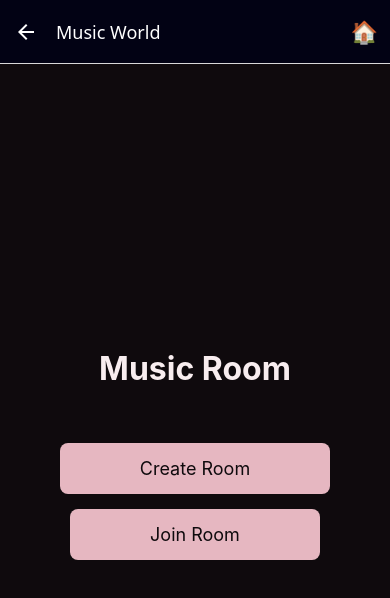
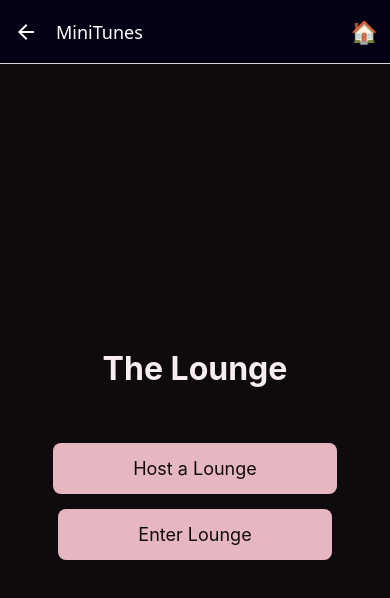
Before and after one commit to vijay70139/musicworld_fe, a React Native app: screen /Room in a window 390 px wide. Shown: the top 598 px of the page. Built offline with nearby package versions, Linux system fonts and the light colour scheme; no server answers.

Commit message:
updated namings

```diff
--- a/src/context/RoomContext.js
+++ b/src/context/RoomContext.js
@@ -33,7 +33,7 @@ export const RoomProvider = ({ children }) => {
     if (!roomId) return;
 
     const handleReconnect = () => {
-      console.log('🔁 Re-syncing room:', roomId);
+      console.log('🔁 Re-syncing Lounge:', roomId);
       socket.emit('sync_request', { roomId });
     };
 
@@ -111,18 +111,14 @@ export const RoomProvider = ({ children }) => {
       setRoomName(room.name);
       setUserName(user);
 
-      Alert.alert(
-        'Room Created 🎉',
-        `Room "${room.name}" created successfully!`,
-        [
-          {
-            text: 'OK',
-            onPress: () => onSuccessNavigate(), // Navigate only after alert click
-          },
-        ],
-      );
+      Alert.alert(`Lounge "${room.name}" created successfully! 🎉`, [
+        {
+          text: 'OK',
+          onPress: () => onSuccessNavigate(), // Navigate only after alert click
+        },
+      ]);
     } catch (error) {
-      Alert.alert('Error', 'Failed to create room');
+      Alert.alert('Error', 'Failed to create lounge. Please try again.');
     }
   };
 
--- a/src/hooks/useRoomSocket.js
+++ b/src/hooks/useRoomSocket.js
@@ -12,7 +12,7 @@ const useRoomSocket = (
   useEffect(() => {
     if (!roomId) return;
 
-    console.log('Socket listeners active for room:', roomId);
+    console.log('Socket listeners active for lounge:', roomId);
 
     // --------------------------
     // PLAYLIST UPDATE
--- a/src/navigation/RootNavigator.js
+++ b/src/navigation/RootNavigator.js
@@ -23,37 +23,37 @@ export default function RootNavigator() {
           headerStyle: { backgroundColor: '#020214' },
           headerTintColor: '#fff',
           headerRight: () => <HomeButton />,
-          title: 'Music World',
+          title: 'MiniTunes',
         }}
       >
         <Stack.Screen name="VerifyUser" component={VerifyUserScreen} />
         <Stack.Screen
           name="Home"
           component={HomeScreen}
-          options={{ title: 'Music World' }}
+          options={{ title: 'MiniTunes' }}
         />
 
         <Stack.Screen
           name="CreateRoom"
           component={CreateRoomScreen}
-          options={{ title: 'Create Room' }}
+          options={{ title: 'Host a Lounge' }}
         />
         <Stack.Screen
           name="CreatedRoomList"
           component={CreatedRoomListScreen}
-          options={{ title: 'Create Room List' }}
+          options={{ title: 'Lounge List' }}
         />
 
         <Stack.Screen
           name="JoinRoom"
           component={JoinRoomScreen}
-          options={{ title: 'Join Room' }}
+          options={{ title: 'Join Lounge' }}
         />
 
         <Stack.Screen
           name="Room"
           component={RoomScreen}
-          options={{ title: 'Music Room' }}
+          options={{ title: 'The Lounge' }}
         />
 
         <Stack.Screen
--- a/src/screens/CreateRoomScreen.js
+++ b/src/screens/CreateRoomScreen.js
@@ -21,7 +21,7 @@ export default function CreateRoomScreen({ navigation }) {
   ];
   const handleCreate = () => {
     if (!roomName || !userName) {
-      return Alert.alert('Required', 'Enter Room Name & Your Name');
+      return Alert.alert('Required', 'Enter Lounge Name & Your Name');
     }
     createRoom(roomName, userName, () => {
       navigation.navigate('CreatedRoomList');
@@ -38,7 +38,7 @@ export default function CreateRoomScreen({ navigation }) {
         screen={'createRoomScreen'}
         starCount={2}
       />
-      <Text style={styles.title}>Create Room</Text>
+      {/* <Text style={styles.title}>Host a Lounge</Text> */}
 
       {/* Username Input */}
       <TextInput
@@ -52,14 +52,14 @@ export default function CreateRoomScreen({ navigation }) {
       {/* Room Name Input */}
       <TextInput
         style={styles.input}
-        placeholder="Enter Room Name"
+        placeholder="Enter Lounge Name"
         placeholderTextColor="#777"
         value={roomName}
         onChangeText={setRoomName}
       />
 
       <TouchableOpacity style={styles.createBtn} onPress={handleCreate}>
-        <Text style={styles.btnText}>Create Room</Text>
+        <Text style={styles.btnText}>Host</Text>
       </TouchableOpacity>
     </View>
   );
--- a/src/screens/HomeScreen.js
+++ b/src/screens/HomeScreen.js
@@ -17,20 +17,20 @@ export default function HomeScreen({ navigation }) {
   const { isVerified, userName } = useContext(AuthContext);
   return (
     <View style={styles.container}>
-      <Text style={styles.title}>Music Room</Text>
+      <Text style={styles.title}>The Lounge</Text>
 
       <TouchableOpacity
         style={styles.button}
         onPress={() => navigation.navigate('CreatedRoomList')}
       >
-        <Text style={styles.btnText}>Create Room</Text>
+        <Text style={styles.btnText}>Host a Lounge</Text>
       </TouchableOpacity>
 
       <TouchableOpacity
         style={styles.button}
         onPress={() => navigation.navigate('JoinRoom')}
       >
-        <Text style={styles.btnText}>Join Room</Text>
+        <Text style={styles.btnText}>Enter Lounge</Text>
       </TouchableOpacity>
       {/* Decorative Stars */}
       {isVerified && (
--- a/src/screens/JoinRoomScreen.js
+++ b/src/screens/JoinRoomScreen.js
@@ -37,7 +37,7 @@ export default function JoinRoomScreen({ navigation }) {
   ];
   const handleJoinRoom = async () => {
     if (!roomCode.trim() || !user.trim()) {
-      return Alert.alert('Missing info', 'Please enter room ID & name');
+      return Alert.alert('Missing info', 'Please enter Lounge ID & name');
     }
     console.log(roomCode, user);
     setLoading(true);
@@ -45,7 +45,7 @@ export default function JoinRoomScreen({ navigation }) {
       // 1️⃣ Verify room exists (REST)
       const exists = await axios.get(API.CHECK_ROOM_EXISTS(roomCode));
       if (!exists.data.exists) {
-        return Alert.alert('Room Not Found', 'Enter valid Room ID');
+        return Alert.alert('Lounge Not Found', 'Enter valid Lounge ID');
       }
 
       // 2️⃣ Join room via SOCKET ONLY
@@ -68,11 +68,11 @@ export default function JoinRoomScreen({ navigation }) {
 
       // Optional: error handling
       socket.once('error', err => {
-        Alert.alert('Join Failed', err.message || 'Unable to join room');
+        Alert.alert('Join Failed', err.message || 'Unable to join Lounge');
       });
     } catch (err) {
       console.log(err);
-      Alert.alert('Error', 'Failed to join room');
+      Alert.alert('Error', 'Failed to join Lounge. Please try again.');
     } finally {
       setLoading(false);
     }
@@ -86,7 +86,7 @@ export default function JoinRoomScreen({ navigation }) {
         screen={'joinRoomScreen'}
         starCount={2}
       />
-      <Text style={styles.title}>Join Room</Text>
+      {/* <Text style={styles.title}>Lounge</Text> */}
 
       <TextInput
         style={styles.input}
@@ -98,7 +98,7 @@ export default function JoinRoomScreen({ navigation }) {
 
       <TextInput
         style={styles.input}
-        placeholder="Enter Room ID"
+        placeholder="Enter Lounge ID"
         placeholderTextColor="#aaa"
         autoCapitalize="none"
         value={roomCode}
--- a/src/screens/MusicPlayerScreen.js
+++ b/src/screens/MusicPlayerScreen.js
@@ -100,7 +100,7 @@ export default function MusicPlayerScreen({ navigation }) {
   if (!nowPlaying) {
     return (
       <SafeAreaView style={styles.container}>
-        <Text style={styles.infoText}>No track playing</Text>
+        <Text style={styles.infoText}>No track streaming</Text>
       </SafeAreaView>
     );
   }
@@ -122,7 +122,7 @@ export default function MusicPlayerScreen({ navigation }) {
       {/* HEADER */}
       <View style={styles.header}>
         <Text style={styles.roomName}>{roomName}</Text>
-        <Text style={styles.roomSubtitle}>Now playing</Text>
+        <Text style={styles.roomSubtitle}>Now streaming</Text>
       </View>
 
       {/* ARTWORK */}
--- a/src/screens/PublicRoomListScreen.js
+++ b/src/screens/PublicRoomListScreen.js
@@ -19,7 +19,7 @@ export default function PublicRoomListScreen({ navigation }) {
       const res = await axios.get(API.GET_ROOMS);
       setRooms(res.data.rooms || []);
     } catch (err) {
-      console.log('Error fetching rooms:', err);
+      console.log('Error fetching lounges:', err);
     }
   };
 
@@ -34,7 +34,7 @@ export default function PublicRoomListScreen({ navigation }) {
 
   return (
     <View style={styles.container}>
-      <Text style={styles.title}>Rooms Exists</Text>
+      <Text style={styles.title}>Lounges Exists</Text>
 
       <FlatList
         data={rooms}
@@ -58,7 +58,7 @@ export default function PublicRoomListScreen({ navigation }) {
         style={styles.newRoomBtn}
         onPress={() => navigation.navigate('JoinRoom')}
       >
-        <Text style={styles.btnText}>+ Join New Room</Text>
+        <Text style={styles.btnText}>+ Join New Lounge</Text>
       </TouchableOpacity>
     </View>
   );
--- a/src/screens/RoomScreen.js
+++ b/src/screens/RoomScreen.js
@@ -87,7 +87,7 @@ export default function RoomScreen({ navigation }) {
           style={styles.nowPlayingBox}
           // onPress={() => navigation.navigate('MusicPlayer')}
         >
-          <Text style={styles.nowTitle}>🎶 Now Playing:</Text>
+          <Text style={styles.nowTitle}>🎶 Now Streaming:</Text>
           <TouchableOpacity
             style={styles.songButton}
             onPress={paused ? play : pause}
@@ -139,7 +139,7 @@ export default function RoomScreen({ navigation }) {
 
       {/* Leave Room */}
       <TouchableOpacity style={styles.leaveBtn} onPress={leaveRoom}>
-        <Text style={styles.btnText}>🚪 Leave Room</Text>
+        <Text style={styles.btnText}>🚪 Exit</Text>
       </TouchableOpacity>
       <Modal visible={showParticipants} transparent animationType="fade">
         <View style={styles.modalOverlay}>
```
Also changed, not shown: src/screens/AddSongScreen.js (+3 -7 lines), src/screens/CreatedRoomListScreen.js (+27 -9 lines).
